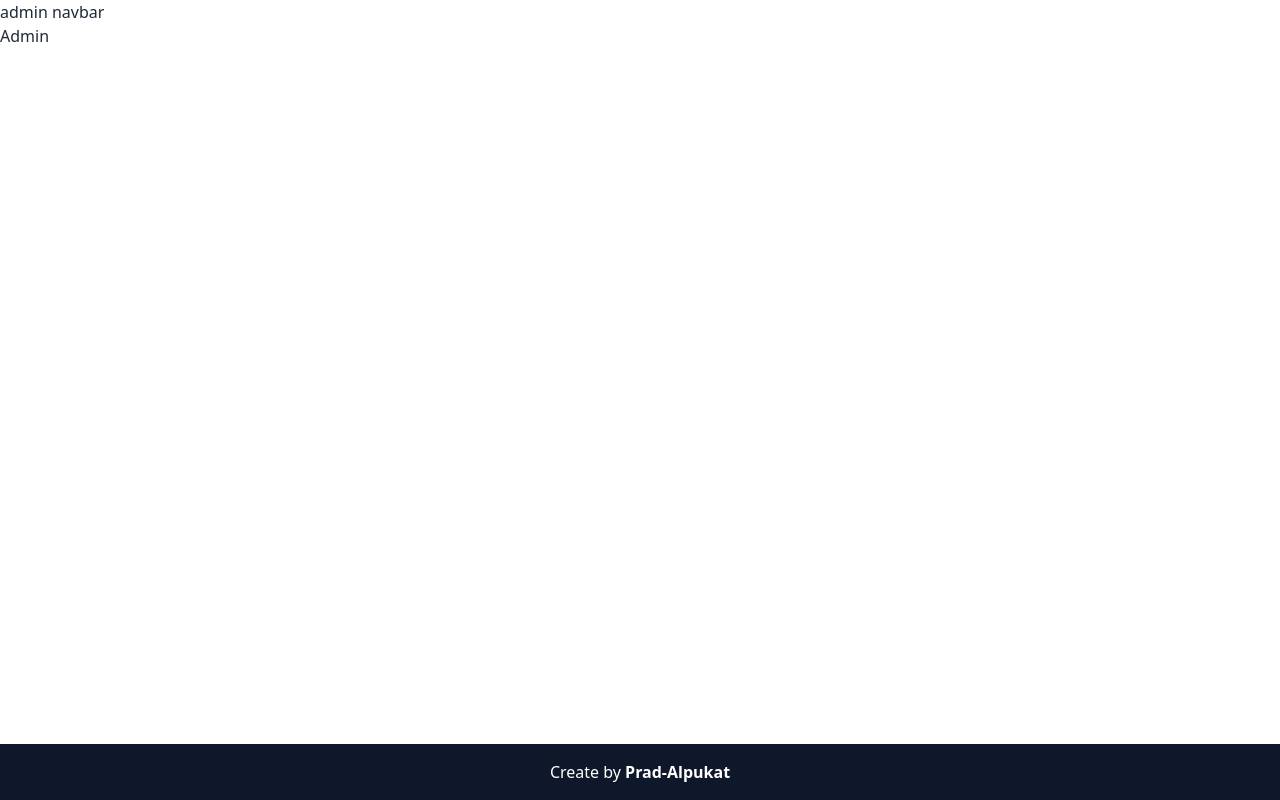
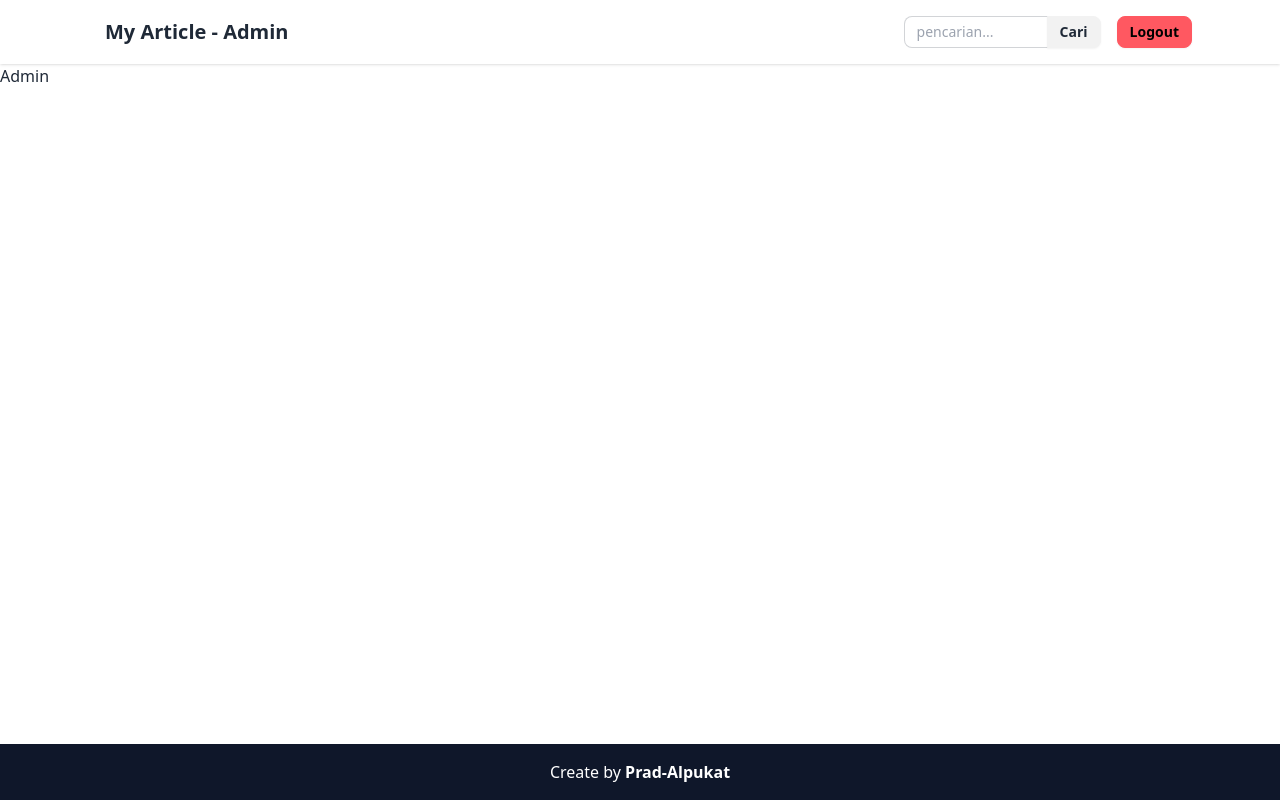
Before and after one commit to prad-alpukat/my-article, a React (Vite) app: page /admin/home in a window 1280 px wide. Built offline with nearby package versions, Linux system fonts and the light colour scheme.

Commit message:
add navbar admin

```diff
--- /dev/null
+++ b/src/components/NavbarAdmin.jsx
@@ -0,0 +1,25 @@
+import React from 'react'
+
+export default function NavbarAdmin() {
+    return (
+        <div className="bg-white shadow navbar">
+            <div className="container flex-col sm:flex-row">
+                <div className="flex-1">
+                    <a className="text-xl btn btn-ghost">My Article - Admin</a>
+                </div>
+                <div className="flex-none space-x-4">
+                    {/* input search */}
+                    <div className="join">
+                        <input className="w-full input input-sm sm:w-36 input-bordered join-item" placeholder="pencarian..." />
+                        <button className="rounded-r-lg btn btn-sm join-item">Cari</button>
+                    </div>
+
+                    {/* logout */}
+                    <button className='btn btn-sm btn-error'>
+                        Logout
+                    </button>
+                </div>
+            </div>
+        </div>
+    )
+}
--- a/src/layouts/AdminLayout.jsx
+++ b/src/layouts/AdminLayout.jsx
@@ -1,10 +1,11 @@
 import React from 'react'
+import NavbarAdmin from '../components/NavbarAdmin'
 import Footer from '../components/Footer'
 
 export default function AdminLayout({ children }) {
     return (
         <div className='flex flex-col min-h-screen'>
-            <nav>admin navbar</nav>
+            <NavbarAdmin />
 
             <main>
                 {children}
```
